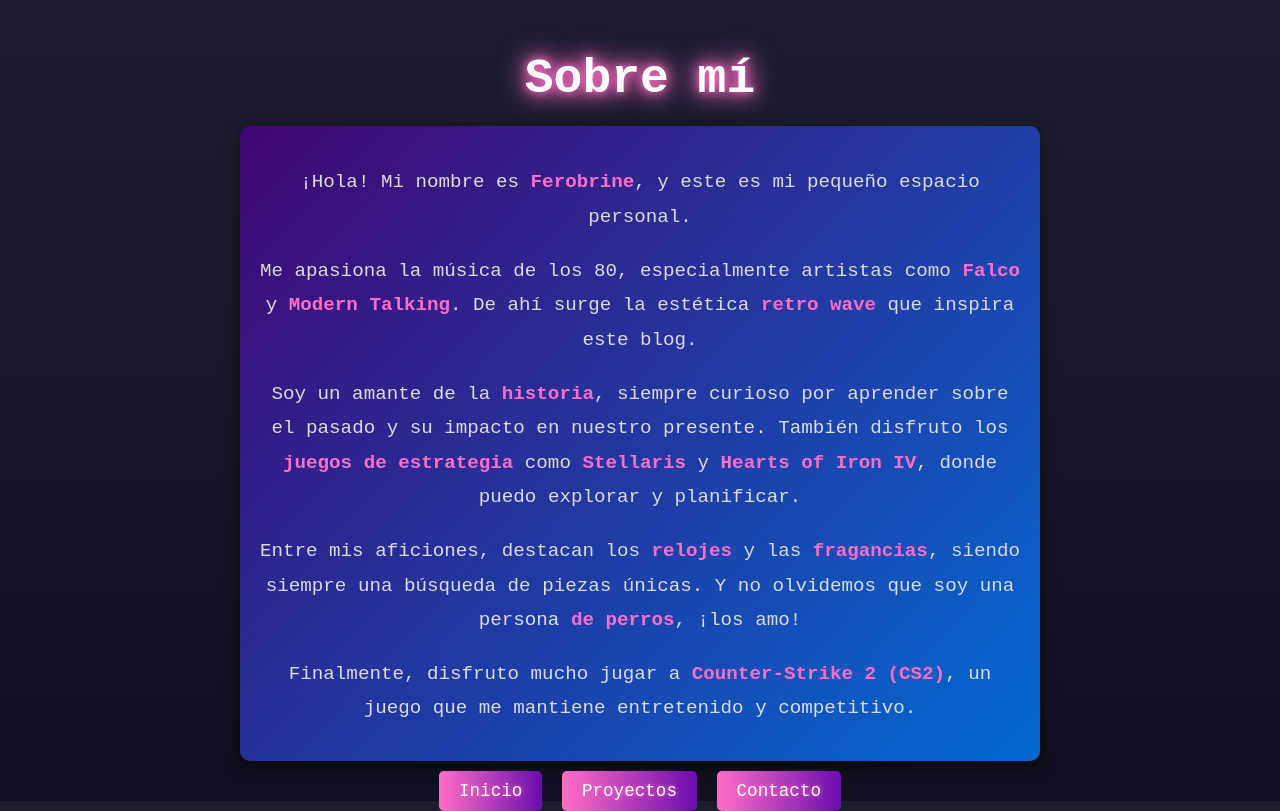
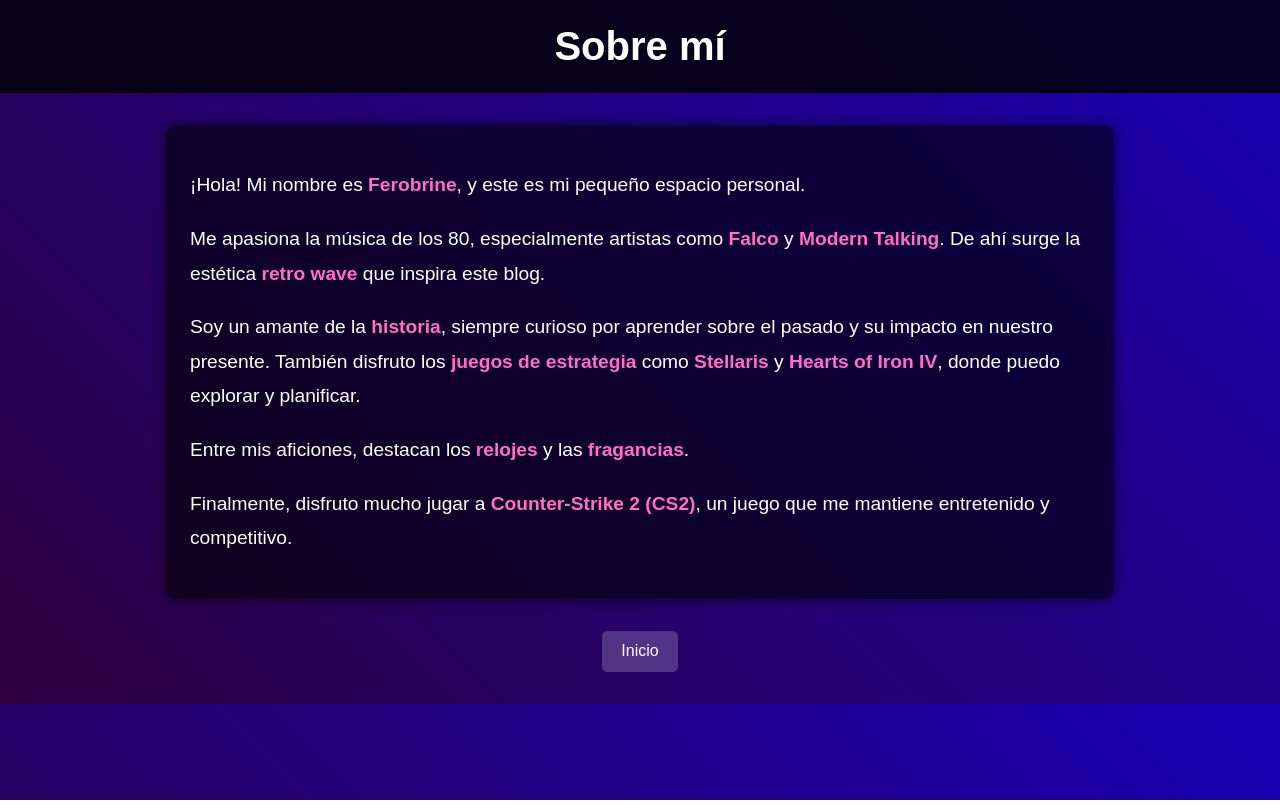
Before and after one commit to ferobrine/elblogdefer.github.io, a plain HTML site: page sobre.html in a window 1280 px wide. Drawn offline with Linux system fonts and the light colour scheme.

Commit message:
mejora subarchivos

```diff
--- a/sobre.html
+++ b/sobre.html
@@ -5,93 +5,84 @@
     <meta name="viewport" content="width=device-width, initial-scale=1.0">
     <title>Sobre mí</title>
     <style>
-        /* Estilos generales */
         body {
-            font-family: 'Courier New', Courier, monospace;
-            background: linear-gradient(to bottom, #1e1e2f, #0f0f1f);
-            color: #dcdcdc;
+            font-family: 'Arial', sans-serif;
             margin: 0;
             padding: 0;
-            display: flex;
-            flex-direction: column;
-            align-items: center;
-            min-height: 100vh;
-        }
-        .container {
-            width: 90%;
-            max-width: 800px;
-            margin-top: 20px;
-            text-align: center;
+            background: linear-gradient(45deg, #2e003e, #1900b5);
+            color: #ffffff;
         }
 
-        /* Cabecera */
-        .header h1 {
-            font-size: 3rem;
-            color: #ffffff;
-            text-shadow: 0 0 10px #ff6ec7, 0 0 20px #ff6ec7, 0 0 30px #ff6ec7;
-            margin-bottom: 20px;
+        .header {
+            background-color: rgba(0, 0, 0, 0.8);
+            text-align: center;
+            padding: 1.5em 0;
         }
 
-        /* Secciones principales */
-        .content-section {
-            background: linear-gradient(135deg, rgba(75, 0, 130, 0.8), rgba(0, 128, 255, 0.8));
-            padding: 20px;
+        .header .title {
+            font-size: 2.5em;
+            margin: 0;
+        }
+
+        .content {
+            max-width: 900px;
+            margin: 2em auto;
+            padding: 1.5em;
+            background-color: rgba(0, 0, 0, 0.6);
             border-radius: 10px;
-            box-shadow: 0 4px 15px rgba(0, 0, 0, 0.5);
-            margin-bottom: 20px;
+            box-shadow: 0 0 15px rgba(0, 0, 0, 0.5);
         }
-        .retro-text {
-            font-size: 1.2rem;
+
+        .content p {
+            font-size: 1.2em;
             line-height: 1.8;
-            margin-bottom: 15px;
         }
-        .retro-text .highlight {
+
+        .content .highlight {
             color: #ff6ec7;
             font-weight: bold;
         }
 
-        /* Navegación */
-        .nav {
-            margin-top: 20px;
+        .footer {
+            text-align: center;
+            margin: 2em 0;
         }
-        .neon-button {
+
+        .footer .button {
+            display: inline-block;
             text-decoration: none;
             color: #ffffff;
-            background: linear-gradient(90deg, #ff6ec7, #6a0dad);
-            padding: 10px 20px;
+            background-color: rgba(255, 255, 255, 0.2);
+            padding: 0.7em 1.2em;
+            margin: 0 0.5em;
             border-radius: 5px;
-            font-size: 1.1rem;
-            text-shadow: 0 0 5px #ff6ec7;
-            transition: transform 0.2s, box-shadow 0.2s;
-            margin: 0 5px;
+            font-size: 1em;
+            transition: background-color 0.3s ease;
         }
-        .neon-button:hover {
-            transform: scale(1.1);
-            box-shadow: 0 0 15px #ff6ec7;
+
+        .footer .button:hover {
+            background-color: rgba(255, 255, 255, 0.5);
         }
     </style>
 </head>
 <body>
-    <div class="container">
     <header class="header">
-            <h1>Sobre mí</h1>
+        <h1 class="title">Sobre mí</h1>
     </header>
-        <main class="main-content">
-            <section class="content-section">
-                <p class="retro-text">¡Hola! Mi nombre es <span class="highlight">Ferobrine</span>, y este es mi pequeño espacio personal.</p>
-                <p class="retro-text">Me apasiona la música de los 80, especialmente artistas como <span class="highlight">Falco</span> y <span class="highlight">Modern Talking</span>. De ahí surge la estética <span class="highlight">retro wave</span> que inspira este blog.</p>
-                <p class="retro-text">Soy un amante de la <span class="highlight">historia</span>, siempre curioso por aprender sobre el pasado y su impacto en nuestro presente. También disfruto los <span class="highlight">juegos de estrategia</span> como <span class="highlight">Stellaris</span> y <span class="highlight">Hearts of Iron IV</span>, donde puedo explorar y planificar.</p>
-                <p class="retro-text">Entre mis aficiones, destacan los <span class="highlight">relojes</span> y las <span class="highlight">fragancias</span>, siendo siempre una búsqueda de piezas únicas. Y no olvidemos que soy una persona <span class="highlight">de perros</span>, ¡los amo!</p>
-                <p class="retro-text">Finalmente, disfruto mucho jugar a <span class="highlight">Counter-Strike 2 (CS2)</span>, un juego que me mantiene entretenido y competitivo.</p>
+    <main class="content">
+        <section class="card">
+            <p>¡Hola! Mi nombre es <span class="highlight">Ferobrine</span>, y este es mi pequeño espacio personal.</p>
+            <p>Me apasiona la música de los 80, especialmente artistas como <span class="highlight">Falco</span> y <span class="highlight">Modern Talking</span>. De ahí surge la estética <span class="highlight">retro wave</span> que inspira este blog.</p>
+            <p>Soy un amante de la <span class="highlight">historia</span>, siempre curioso por aprender sobre el pasado y su impacto en nuestro presente. También disfruto los <span class="highlight">juegos de estrategia</span> como <span class="highlight">Stellaris</span> y <span class="highlight">Hearts of Iron IV</span>, donde puedo explorar y planificar.</p>
+            <p>Entre mis aficiones, destacan los <span class="highlight">relojes</span> y las <span class="highlight">fragancias</span>.</p>
+            <p>Finalmente, disfruto mucho jugar a <span class="highlight">Counter-Strike 2 (CS2)</span>, un juego que me mantiene entretenido y competitivo.</p>
         </section>
     </main>
     <footer class="footer">
-            <nav class="nav">
-                <a href="index.html" class="neon-button">Inicio</a>
-                <a href="proyectos.html" class="neon-button">Proyectos</a>
-                <a href="contacto.html" class="neon-button">Contacto</a>
+        <nav>
+            <a href="index.html" class="button">Inicio</a>
+
         </nav>
     </footer>
-    </div>
 </body>
 </html>
```
Lines whose indentation alone changed are shown as unchanged.
